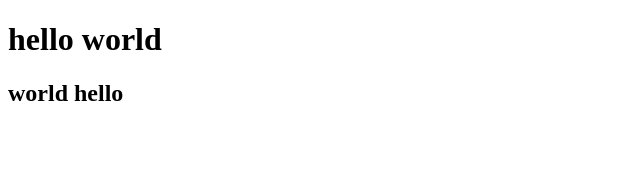
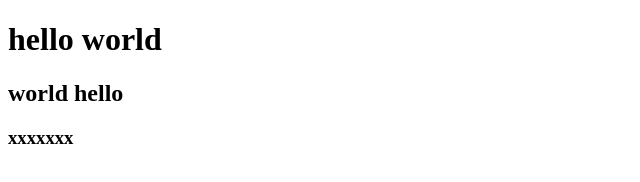
Before and after one commit to 15700676657/githubtest, a plain HTML site: page index.html in a window 1280 px wide. Shown: the full height of the page, 0-640 px from the left. Drawn offline with Linux system fonts and the light colour scheme.

Commit message:
这是第三次提交，修改index.html

```diff
--- a/index.html
+++ b/index.html
@@ -8,5 +8,6 @@
     <body>
         <h1>hello world</h1>
         <h2>world hello</h2>
+        <h3>xxxxxxx</h3>
     </body>
 </html>
```
